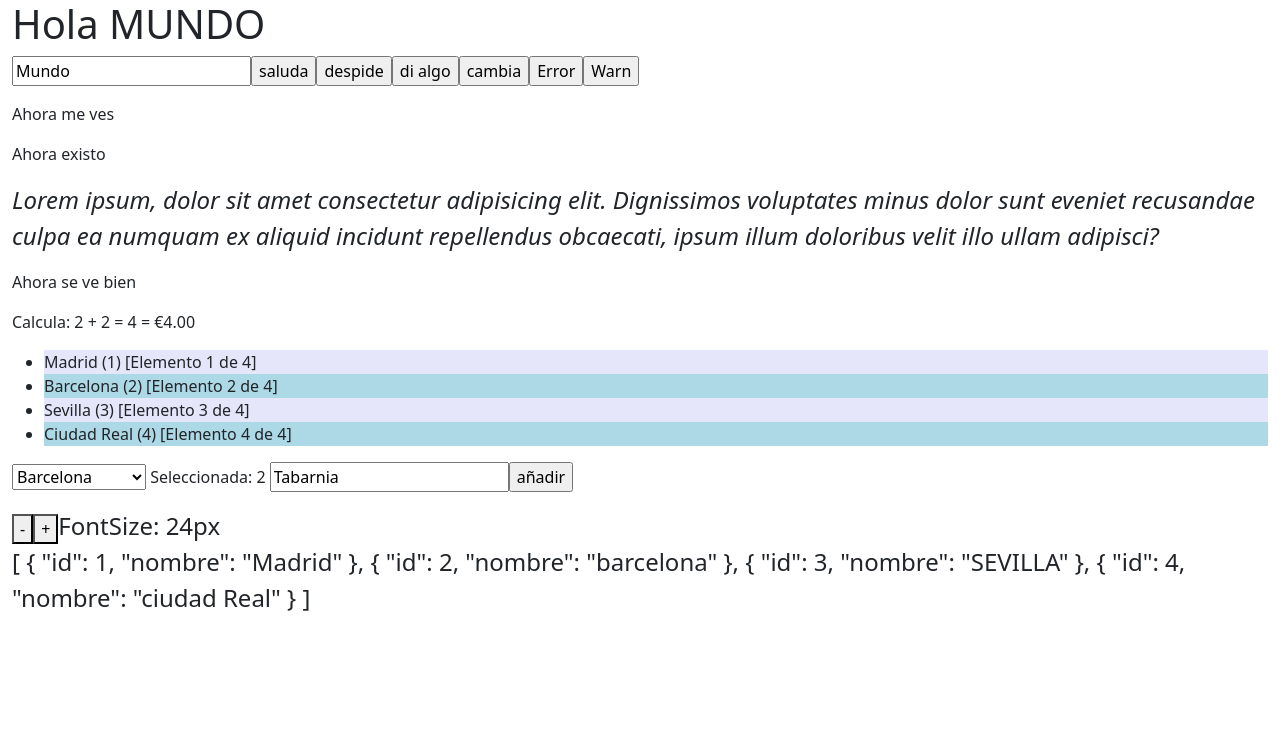
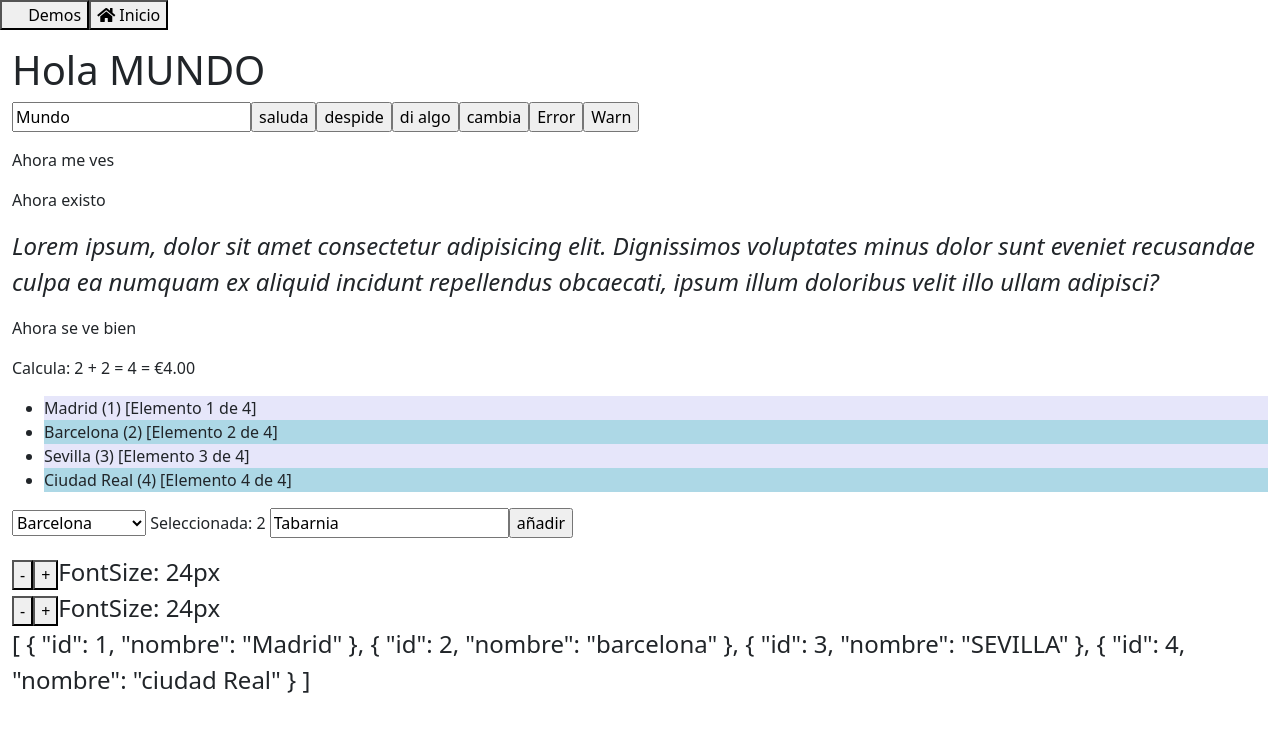
Before and after one commit to jmagit/REM20211115, an Angular app: page / in a window 1280 px wide. Shown: the top 732 px of the page. Built offline with nearby package versions, Linux system fonts and the light colour scheme.

Commit message:
dinamico

```diff
--- a/src/app/app.component.html
+++ b/src/app/app.component.html
@@ -1,6 +1,2 @@
-<app-notification></app-notification>
-<main class="container-fluid">
-  <app-demos></app-demos>
-</main>
-
+<app-dinamico></app-dinamico>
 <router-outlet></router-outlet>
--- a/src/app/app.module.ts
+++ b/src/app/app.module.ts
@@ -10,11 +10,13 @@ import { MainModule } from './main';
 import { SecurityModule } from './security';
 import { DemosComponent } from './demos/demos.component';
 import { CommonServicesModule } from './common-services';
+import { DinamicoComponent } from './dinamico/dinamico.component';
 
 @NgModule({
   declarations: [
     AppComponent,
-    DemosComponent
+    DemosComponent,
+    DinamicoComponent
   ],
   imports: [
     BrowserModule, FormsModule,
--- a/src/app/demos/demos.component.html
+++ b/src/app/demos/demos.component.html
@@ -34,7 +34,7 @@ Lorem ipsum, dolor sit amet consectetur adipisicing elit. Dignissimos voluptates
   <input type="text" value="Tabarnia" #txtProvincia>
   <input type="button" value="añadir" (click)="add(txtProvincia.value)">
 </p>
-
+<my-sizer [(size)]="fontSize"></my-sizer>
 <my-sizer [(size)]="fontSize"></my-sizer>
 <p [style.font-size.px]="fontSize">
   {{listado | json}}
--- a/src/app/demos/demos.component.ts
+++ b/src/app/demos/demos.component.ts
@@ -60,9 +60,9 @@ export class DemosComponent implements OnInit, OnDestroy {
 
   ngOnInit(): void {
     this.suscriptor = this.vm.Notificacion.subscribe(n => {
-      // if (n.Type !== NotificationType.error) { return; }
-      // window.alert(`Suscripcion: ${n.Message}`);
-      // this.vm.remove(this.vm.Listado.length - 1);
+      if (n.Type !== NotificationType.error) { return; }
+      window.alert(`Suscripcion: ${n.Message}`);
+      this.vm.remove(this.vm.Listado.length - 1);
     });
   }
 
--- /dev/null
+++ b/src/app/dinamico/dinamico.component.html
@@ -0,0 +1,7 @@
+<p>
+  <button type="button" *ngFor="let item of menu; let i = index" (click)="seleccionar(i)"><i class="fas fa-{{item.icono}}"></i> {{item.texto}}</button>
+</p>
+<app-notification></app-notification>
+<main class="container-fluid">
+  <ng-container *ngComponentOutlet="activo"></ng-container>
+</main>
--- /dev/null
+++ b/src/app/dinamico/dinamico.component.ts
@@ -0,0 +1,27 @@
+import { Component, OnInit } from '@angular/core';
+import { DemosComponent } from '../demos/demos.component';
+import { HomeComponent } from '../main';
+
+@Component({
+  selector: 'app-dinamico',
+  templateUrl: './dinamico.component.html',
+  styleUrls: ['./dinamico.component.css']
+})
+export class DinamicoComponent implements OnInit {
+  menu = [
+    { texto: 'Demos', componente: DemosComponent, icono: 'accessible-icon'},
+    { texto: 'Inicio', componente: HomeComponent, icono: 'home'},
+  ]
+
+  activo = this.menu[0].componente;
+
+  constructor() { }
+
+  seleccionar(indice: number) {
+    this.activo = this.menu[indice].componente;
+  }
+
+  ngOnInit(): void {
+  }
+
+}
```
Also changed, not shown: src/app/dinamico/dinamico.component.css (added), 1 other file (tests, documents, lock files or other folders).
